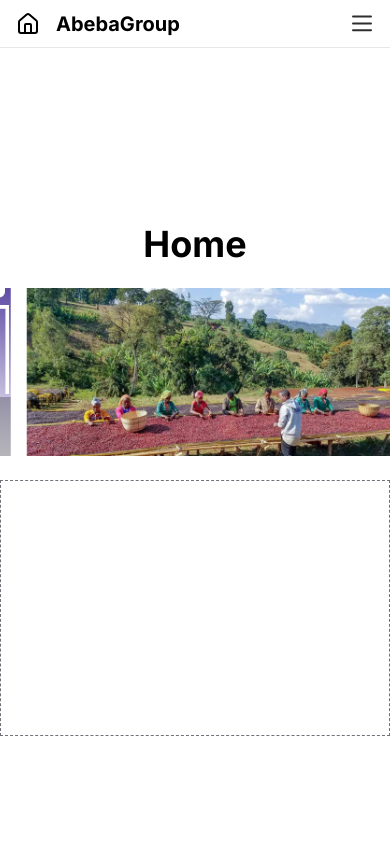
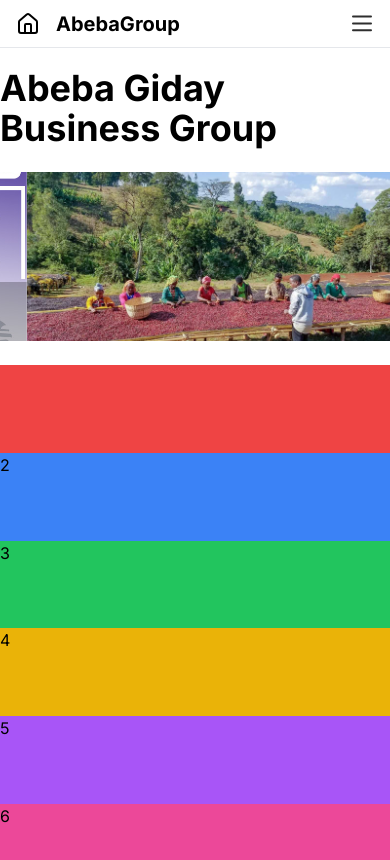
Before and after one commit to dmotorca/mordi-website, a Next.js app: page / in a window 390 px wide. Shown: the top 860 px of the page. Built offline with nearby package versions, Linux system fonts and the light colour scheme.

Commit message:
Layout changes for home page, got rid of whitespace margin. Added grid layout for both mobile and desktop for home page. Setting up for adding the NewsForm component.

```diff
--- a/src/app/page.tsx
+++ b/src/app/page.tsx
@@ -15,8 +15,9 @@ export default function Home() {
     <>
       <div className="relative w-full h-screen overflow-hidden">
         <div className="relative z-10 flex flex-col items-center justify-center h-full space-y-6">
-          <span className="font-bold text-4xl pt-5">Home</span>
-
+          <span className="font-bold text-4xl pt-5">
+            Abeba Giday Business Group
+          </span>
           <Carousel
             opts={{
               align: 'start',
@@ -52,7 +53,15 @@ export default function Home() {
               </CarouselItem>
             </CarouselContent>
           </Carousel>
-          <div className="border-dashed border border-zinc-500 w-full h-64 rounded-lg bg-white bg-opacity-10"></div>
+
+          <div className="grid grid-cols-1 grid-rows-6 gap-0 w-full h-full lg:grid-cols-3 lg:grid-rows-2">
+            <div className="bg-red-500"></div>
+            <div className="bg-blue-500">2</div>
+            <div className="bg-green-500">3</div>
+            <div className="bg-yellow-500">4</div>
+            <div className="bg-purple-500">5</div>
+            <div className="bg-pink-500">6</div>
+          </div>
         </div>
       </div>
     </>
--- a/src/components/contact-form.tsx
+++ b/src/components/contact-form.tsx
@@ -10,7 +10,6 @@ import { Button } from './ui/button';
 import {
   Form,
   FormControl,
-  FormDescription,
   FormField,
   FormItem,
   FormLabel,
@@ -61,9 +60,7 @@ export function ContactForm() {
               <FormControl>
                 <Input placeholder="First Name" {...field} />
               </FormControl>
-              <FormDescription>
-                This is your public display name.
-              </FormDescription>
+
               <FormMessage />
             </FormItem>
           )}
@@ -78,9 +75,6 @@ export function ContactForm() {
               <FormControl>
                 <Input placeholder="Last Name" {...field} />
               </FormControl>
-              <FormDescription>
-                This is your public display name.
-              </FormDescription>
               <FormMessage />
             </FormItem>
           )}
@@ -95,9 +89,6 @@ export function ContactForm() {
               <FormControl>
                 <Input placeholder="email" {...field} />
               </FormControl>
-              <FormDescription>
-                This is your public display name.
-              </FormDescription>
               <FormMessage />
             </FormItem>
           )}
--- /dev/null
+++ b/src/components/news-form.tsx
@@ -0,0 +1,43 @@
+import React from 'react';
+
+const NewsForm = () => {
+  return (
+    <div className="max-w-3xl mx-auto my-8 p-6 bg-white shadow-md rounded-lg">
+      {/* Image */}
+      <div className="mb-4">
+        <img
+          src="https://via.placeholder.com/800x400"
+          alt="News thumbnail"
+          className="w-full h-auto rounded-lg object-cover"
+        />
+      </div>
+
+      {/* Date */}
+      <div className="text-left text-gray-500 text-sm">October 1, 2024</div>
+
+      {/* Title */}
+      <div className="text-left text-2xl font-bold mt-2">
+        Exciting News: New Features Coming Soon!
+      </div>
+
+      {/* Description */}
+      <div className="text-left text-gray-700 mt-4">
+        We are excited to announce that new features will soon be available in
+        our platform. These features include advanced customization, enhanced
+        security, and much more. Stay tuned for more updates!
+      </div>
+
+      {/* Button */}
+      <div className="mt-6">
+        <a
+          href="/full-article"
+          className="px-4 py-2 bg-blue-600 text-white font-semibold rounded-lg hover:bg-blue-500"
+        >
+          Read More
+        </a>
+      </div>
+    </div>
+  );
+};
+
+export default NewsForm;
--- a/src/components/ui/carousel.tsx
+++ b/src/components/ui/carousel.tsx
@@ -162,7 +162,7 @@ const CarouselContent = React.forwardRef<
         ref={ref}
         className={cn(
           'flex',
-          orientation === 'horizontal' ? '-ml-4' : '-mt-4 flex-col',
+          orientation === 'horizontal' ? '' : '-mt-4 flex-col',
           className
         )}
         {...props}
@@ -185,7 +185,7 @@ const CarouselItem = React.forwardRef<
       aria-roledescription="slide"
       className={cn(
         'min-w-0 shrink-0 grow-0 basis-full',
-        orientation === 'horizontal' ? 'pl-4' : 'pt-4',
+        orientation === 'horizontal' ? '' : 'pt-4',
         className
       )}
       {...props}
@@ -206,7 +206,7 @@ const CarouselPrevious = React.forwardRef<
       variant={variant}
       size={size}
       className={cn(
-        'absolute  h-8 w-8 rounded-full',
+        'absolute h-8 w-8 rounded-full',
         orientation === 'horizontal'
           ? '-left-12 top-1/2 -translate-y-1/2'
           : '-top-12 left-1/2 -translate-x-1/2 rotate-90',
```
